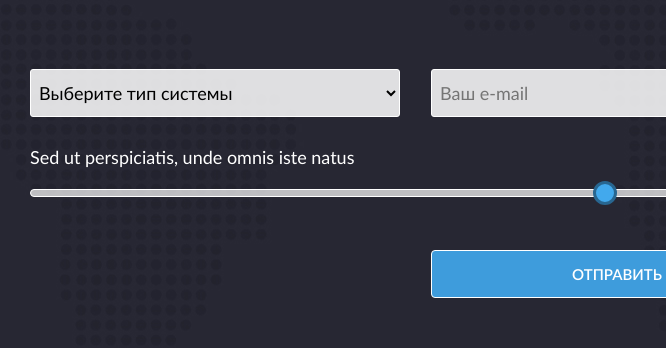
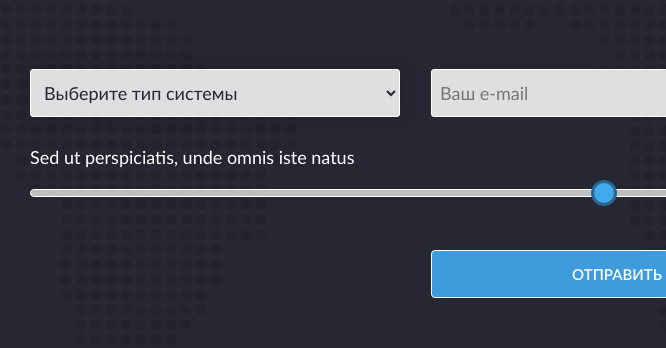
Before and after one commit to bazraider/Layout-busines-site, a website: page src/index.html in a window 1280 px wide. Shown: the part 1318-1666 px from the top of the page, 24-690 px from the left. Drawn offline with nearby package versions, Linux system fonts and the light colour scheme.

Commit message:
try to edit select list

```diff
--- a/src/index.html
+++ b/src/index.html
@@ -89,8 +89,8 @@
           </div>
         </div>
         <div class="order__input-form">
-          <select id="order__select-list" name="Выберите тип системы">
-            <option class="order__select-item" disabled selected value="">Выберите тип системы</option>
+          <select id="order__select-list">
+            <option class="order__select-item" disabled selected value="0">Выберите тип системы</option>
             <option class="order__select-item" value="1">Sed ut perspiciatis</option>
             <option class="order__select-item" value="2">Nemo enim ipsam</option>
             <option class="order__select-item" value="3">Et harum quidem</option>
--- a/src/styles/styles.scss
+++ b/src/styles/styles.scss
@@ -272,28 +272,42 @@ main {
       }
 
       .order__input-form {
+        position: relative;
         display: flex;
         flex-wrap: wrap;
         justify-content: space-between;
+
+        select {
+          outline: 0;
+          color: #272733;
+          box-shadow: 0 0 1em 0 rgba(0, 0, 0, 0.2);
+          cursor: pointer;
+
+          option {
+            color: #FFF;
+            background-color: rgba(39, 39, 51, 0.9);
+          }
+        }
 
         #order__select-list,
         .order__input {
           width: 370px;
           height: 48px;
-          border: 1px solid #FFFFFF;
+          border: 1px solid #FFF;
           background: rgba(255, 255, 255, 0.85);
           border-radius: 3px;
           font-family: 'Lato';
           font-weight: 400;
           font-size: 18px;
-          margin-bottom: 30px;
         }
 
         #order__select-list {
-          padding-left: 4px;
+          padding-left: 9px;
+          cursor: pointer;
         }
 
         .order__input {
+          margin-bottom: 30px;
           padding-left: 8px;
           -webkit-box-sizing: border-box;
           -moz-box-sizing: border-box;
@@ -331,8 +345,8 @@ main {
             -webkit-appearance: none;
             -moz-appearance: none;
             -webkit-border-radius: 5px;
-            height: 24px;
-            width: 24px;
+            height: 26px;
+            width: 26px;
             border-radius: 50%;
             background: #42A9ED;
             border: 3px solid #286690;
```
Also changed, not shown: src/img/arrow.svg (added), src/styles/styles.css, 1 other file.
